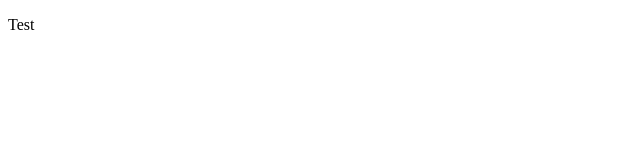
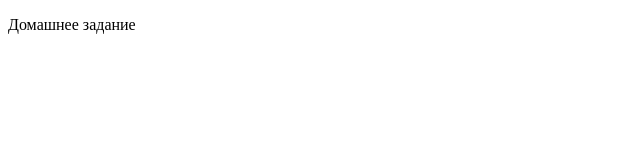
Before and after one commit to raabdulk/1.Home-work, a plain HTML site: page index.html in a window 1280 px wide. Shown: the whole page, without its empty margins (0-640 px from the left). Drawn offline with Linux system fonts and the light colour scheme.

Commit message:
Changed the file index.html

```diff
--- a/index.html
+++ b/index.html
@@ -9,7 +9,7 @@
 </head>
 
 <body>
-    <p>Test</p>
+    <p>Домашнее задание</p>
 </body>
 
 </html>
```
